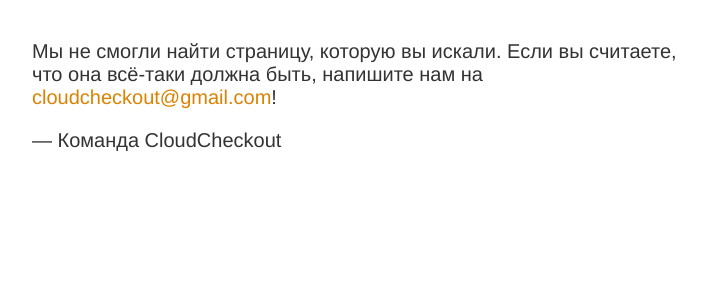
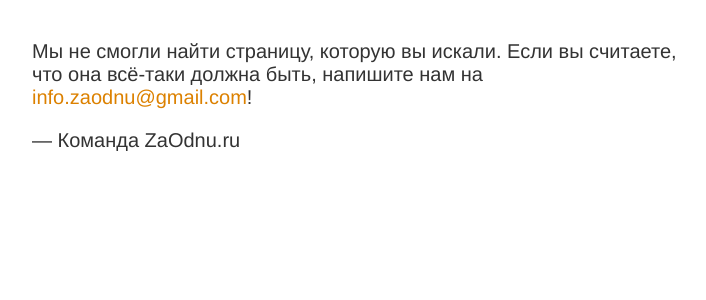
Before and after one commit to asorokoumov/compare, a Django app: template diapers/templates/technical/404.html in a window 1280 px wide. Shown: the part 259-559 px from the top of the page, without its empty margins (283-989 px from the left). Run offline with Django 3.2, Linux system fonts and the light colour scheme; the template is opened without the code that fills it, so the values that code supplies are empty.

Commit message:
Fix 404 and 500 pages

```diff
--- a/diapers/templates/technical/404.html
+++ b/diapers/templates/technical/404.html
@@ -16,8 +16,8 @@
         <article>
             <h1>Не найдено :(</h1>
             <div>
-                <p>Мы не смогли найти страницу, которую вы искали. Если вы считаете, что она всё-таки должна быть, напишите нам на <a href="mailto:cloudcheckout@gmail.com">cloudcheckout@gmail.com</a>!</p>
-                <p>&mdash; Команда CloudCheckout</p>
+                <p>Мы не смогли найти страницу, которую вы искали. Если вы считаете, что она всё-таки должна быть, напишите нам на <a href="mailto:info.zaodnu@gmail.com">info.zaodnu@gmail.com</a>!</p>
+                <p>&mdash; Команда ZaOdnu.ru</p>
             </div>
         </article>
     </body>
--- a/diapers/templates/technical/500.html
+++ b/diapers/templates/technical/500.html
@@ -17,8 +17,8 @@
     <article>
         <h1>Что-то пошло не так...</h1>
         <div>
-            <p>Мы уже разбираемся с проблемой. Если вы считаете, что можете помочь нам, напишите на <a href="mailto:cloudcheckout@gmail.com">cloudcheckout@gmail.com</a>!</p>
-            <p>&mdash; Команда CloudCheckout</p>
+            <p>Мы уже разбираемся с проблемой. Если вы считаете, что можете помочь нам, напишите на <a href="mailto:info.zaodnu@gmail.com">info.zaodnu@gmail.com</a>!</p>
+                <p>&mdash; Команда ZaOdnu.ru</p>
         </div>
     </article>
 </body>
```
